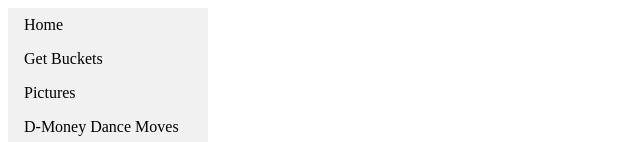
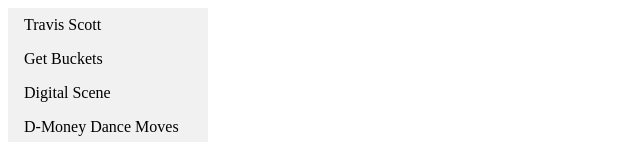
Before and after one commit to WVCS/portfolio-aidanrooney20, a plain HTML site: page projects.html in a window 1280 px wide. Shown: the top 142 px of the page, without its empty margins (0-640 px from the left). Drawn offline with Linux system fonts and the light colour scheme.

Commit message:
Update projects.html

```diff
--- a/projects.html
+++ b/projects.html
@@ -25,9 +25,9 @@ li a:hover {
 <body>
 
 <ul>
-  <li><a href="index.html">Home</a></li>
+  <li><a href="index.html">Travis Scott</a></li>
   <li><a href="">Get Buckets</a></li>
-  <li><a href="#Pictures">Pictures</a></li>
+  <li><a href="snowflake.html">Digital Scene</a></li>
   <li><a href="projects.html">D-Money Dance Moves</a></li>
 
   <iframe src="https://scratch.mit.edu/projects/325640555/embed" allowtransparency="true" width="485" height="402" frameborder="0" scrolling="no" allowfullscreen></iframe>
```
